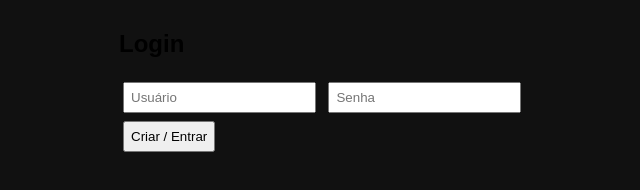
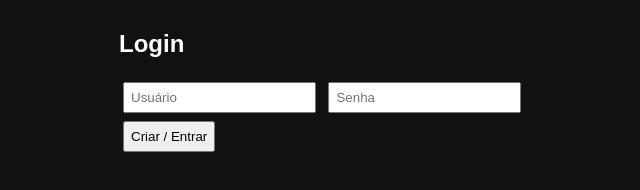
Before and after one commit to kkSiffi/rolagem-ROG, a plain HTML site: page index.html in a window 1280 px wide. Shown: the full height of the page, 311-951 px from the left. Drawn offline with Linux system fonts and the light colour scheme.

Commit message:
style.css

```diff
--- a/style.css
+++ b/style.css
@@ -1,7 +1,7 @@
 body {
   font-family: Arial;
   background: #111;
-  color: #white;
+  color: #fff;
   padding: 10px;
   max-width: 420px;
   margin: auto;
```
